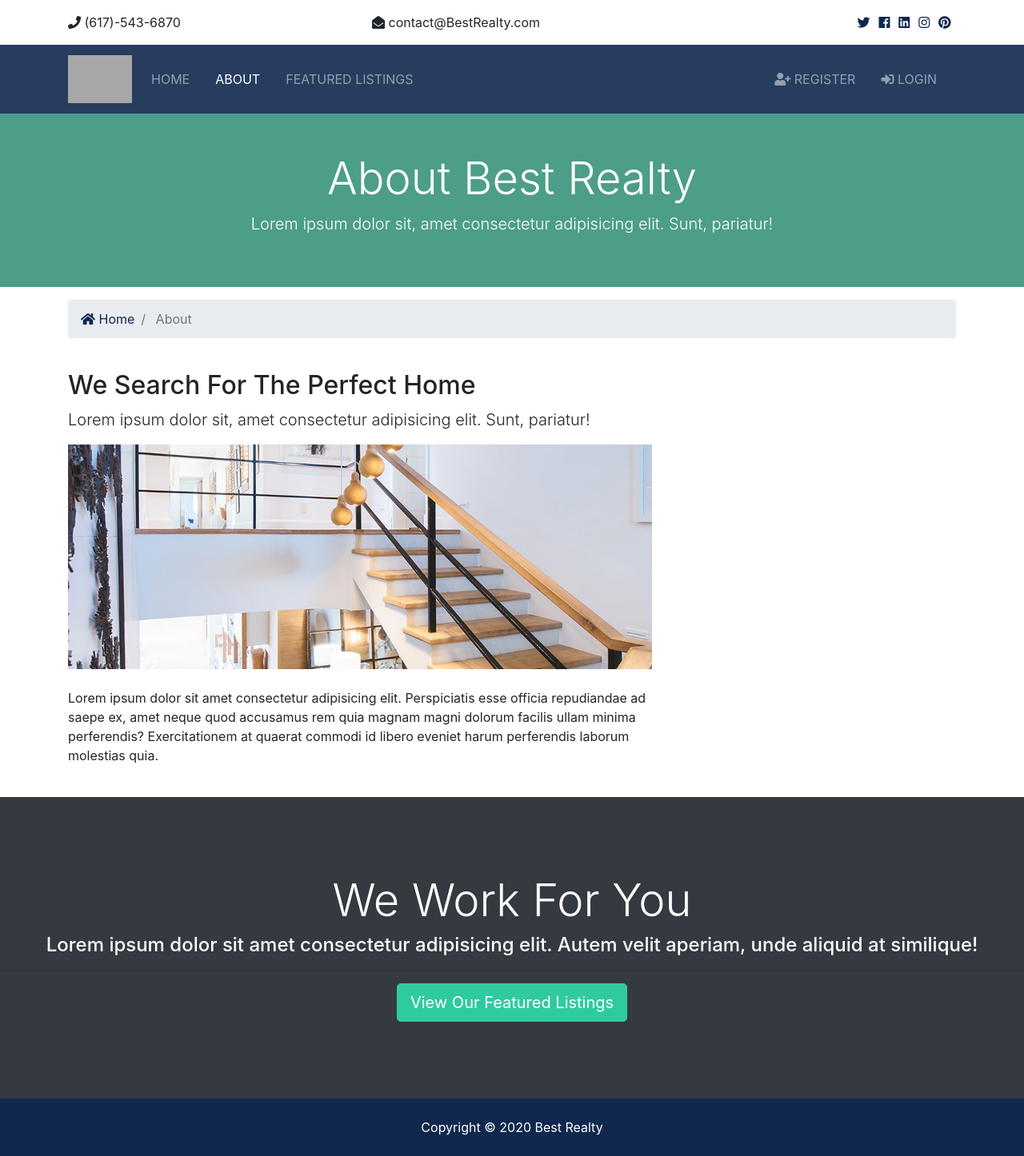
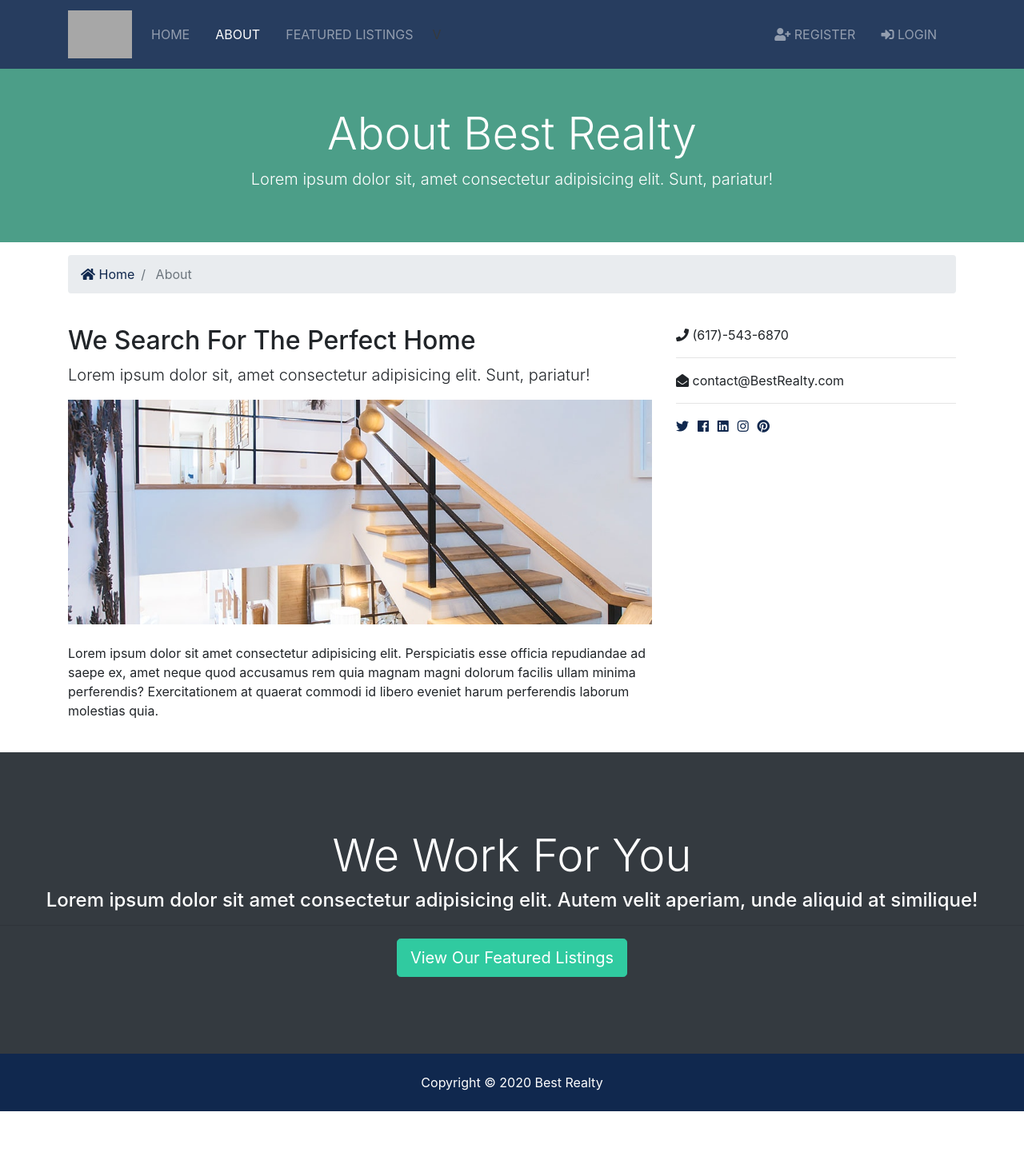
Before and after one commit to donaldvallejo/BestRealty, a Django app: page /about in a window 1280 px wide. Shown: the whole page at 80% size. After the commit the page ends 1390 px from the top, so only its background shows below. Run offline with Django 3.2, Linux system fonts and the light colour scheme; some libraries are stand-ins or nearby versions; grey boxes are pictures that could not be loaded.

Commit message:
final touches

```diff
--- a/templates/base.html
+++ b/templates/base.html
@@ -16,7 +16,6 @@
     <title>Best Realty</title>
 </head>
 <body>
-    {% include 'partials/_topbar.html' %}
     {% include 'partials/_navbar.html' %}
 
     {% block content %}
--- a/templates/pages/about.html
+++ b/templates/pages/about.html
@@ -39,6 +39,30 @@
             neque quod accusamus rem quia magnam magni dolorum facilis ullam minima perferendis? Exercitationem at quaerat
             commodi id libero eveniet harum perferendis laborum molestias quia.</p>
         </div>
+        <div class="col-md-4">
+          <i class=" fas fa-phone"></i> (617)-543-6870
+          <hr>
+          <i class="fas fa-envelope-open"></i> contact@BestRealty.com
+          <hr>
+          <div class="social text-left">
+            <a href="#">
+              <i class="fab fa-twitter"></i>
+            </a>
+            <a href="#">
+              <i class="fab fa-facebook"></i>
+            </a>
+            <a href="#">
+              <i class="fab fa-linkedin"></i>
+            </a>
+            <a href="#">
+              <i class="fab fa-instagram"></i>
+            </a>
+            <a href="#">
+              <i class="fab fa-pinterest"></i>
+            </a>
+          </div>
+        </div>
+
         <!-- <div class="col-md-4">
           {% if mvp_realtors %}
             {% for realtor in mvp_realtors %}
--- a/templates/partials/_topbar.html
+++ /dev/null
@@ -1,32 +0,0 @@
-<!-- Top Bar -->
-<section id="top-bar" class="p-3">
-    <div class="container">
-      <div class="row">
-        <div class="col-md-4">
-          <i class="fas fa-phone"></i> (617)-543-6870
-        </div>
-        <div class="col-md-4">
-          <i class="fas fa-envelope-open"></i> contact@BestRealty.com
-        </div>
-        <div class="col-md-4">
-          <div class="social text-right">
-            <a href="#">
-              <i class="fab fa-twitter"></i>
-            </a>
-            <a href="#">
-              <i class="fab fa-facebook"></i>
-            </a>
-            <a href="#">
-              <i class="fab fa-linkedin"></i>
-            </a>
-            <a href="#">
-              <i class="fab fa-instagram"></i>
-            </a>
-            <a href="#">
-              <i class="fab fa-pinterest"></i>
-            </a>
-          </div>
-        </div>
-      </div>
-    </div>
-  </section>
```
Also changed, not shown: requirements.txt (+30 -2 lines), images/site/about.jpg, 2 other files.
